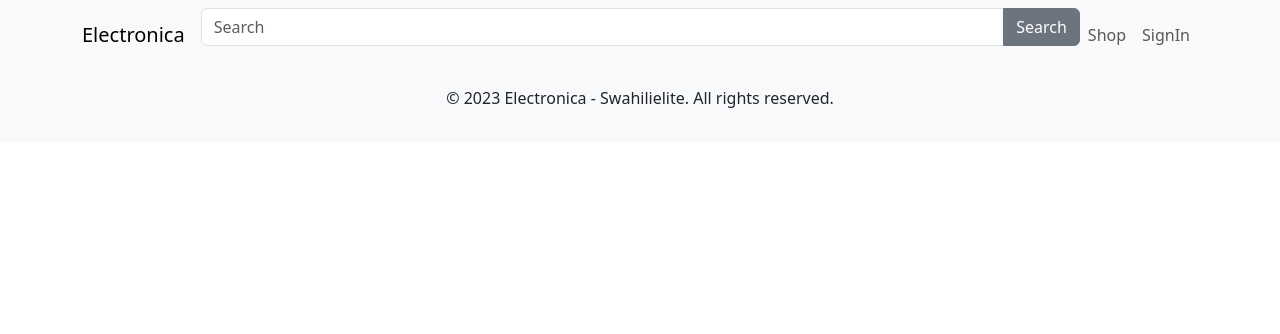
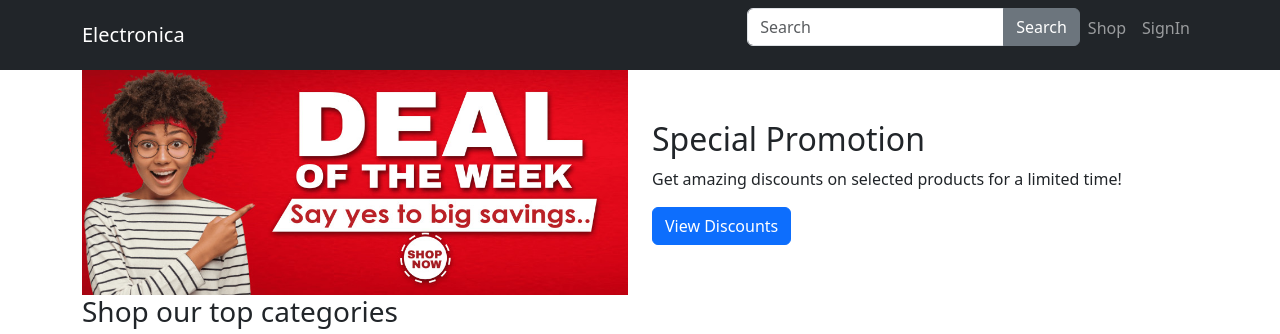
Before and after one commit to tzniceguy/electronica, a Django app: page / in a window 1280 px wide. Shown: the top 334 px of the page. Before the commit the page ends 108 px from the top, so only its background shows below. Run offline with Django 4.2, Linux system fonts and the light colour scheme; some libraries are stand-ins or nearby versions.

Commit message:
change of structure

```diff
--- a/shop/templates/index.html
+++ /dev/null
@@ -1,33 +0,0 @@
-{%extends 'base.html'%}
-
-{%block head %}
-    <!-- Header section -->
-    <header>
-        <nav class="navbar navbar-expand-lg navbar-light bg-light">
-            <div class="container">
-                <!-- Add your logo or site title here -->
-                <a class="navbar-brand" href="/">Electronica</a>
-
-                <!-- Search Form -->
-                <form class="input-group mb-3">
-                    <input type="text" class="form-control" placeholder="Search" aria-label="Search" aria-describedby="search-btn">
-                    <button class="btn btn-secondary" type="submit" id="search-btn">Search</button>
-                </form>
-
-                <!-- Add your navigation links here (e.g., Home, Shop, Contact, etc.) -->
-                <ul class="navbar-nav ms-auto">
-                    <li class="nav-item">
-                        <a class="nav-link" href="{% url 'shop' %}">Shop</a>
-                    </li>
-                    <li class="nav-item">
-                        <a class="nav-link" href="{% url 'users' %}">SignIn</a>
-                    </li>
-                </ul>
-            </div>
-        </nav>
-    </header>
-{% endblock %}
-
-{%block contents%}
-
-{%endblock%}
--- a/users/templates/base.html
+++ b/shop/templates/shop/base.html
@@ -3,15 +3,15 @@
 <head>
     <meta charset="UTF-8">
     <meta name="viewport" content="width=device-width, initial-scale=1.0">
-    <title>{%block title%}Electronica{%endblock%}</title>
+    <title>{% block title %}Electronica{% endblock %}</title>
     <link rel="stylesheet" href="https://cdn.jsdelivr.net/npm/bootstrap@5.3.0/dist/css/bootstrap.min.css">
 </head>
 
 <body>
+    {% block head %}
     <!-- Header section -->
-    {%block nav%}
     <header>
-        <nav class="navbar navbar-expand-lg navbar-light bg-light">
+        <nav class="navbar navbar-expand-lg navbar-dark bg-dark">
             <div class="container">
                 <!-- Add your logo or site title here -->
                 <a class="navbar-brand" href="/">Electronica</a>
@@ -19,27 +19,31 @@
                 <!-- Add your navigation links here (e.g., Home, Shop, Contact, etc.) -->
                 <ul class="navbar-nav ms-auto">
                     <li class="nav-item">
-                        <a class="nav-link" href="/">Home</a>
+                        <!-- Search Form -->
+                        <form class="input-group mb-3">
+                            <input type="text" class="form-control"  placeholder="Search">
+                            <button class="btn btn-secondary" type="submit" id="search-btn">Search</button>
+                         </form>
                     </li>
                     <li class="nav-item">
-                        <a class="nav-link" href="/shop">Shop</a>
+                        <a class="nav-link" href="{% url 'shop' %}">Shop</a>
                     </li>
                     <li class="nav-item">
-                        <a class="nav-link" href="/contact">Contact</a>
+                        <a class="nav-link" href="{% url 'users' %}">SignIn</a>
                     </li>
                 </ul>
             </div>
         </nav>
     </header>
-    {%endblock%}
+    {% endblock %}
     <!-- Main content section -->
-    {%block contents%}
-    <main>
+        {% block contents %}
+            <main>
 
+            </main>
+        {% endblock %}
 
-    </main>
-    {%endblock%}
-    {%block footer%}
+        {% block footer %}
     <!-- Footer section -->
     <footer class="mt-auto py-3 bg-light">
         <div class="container text-center">
@@ -47,9 +51,9 @@
             <p>&copy; 2023 Electronica - Swahilielite. All rights reserved.</p>
         </div>
     </footer>
-    {%endblock%}
+        {% endblock %}
     <!-- Bootstrap JS (Optional, only needed for certain components) -->
-    <script src="https://cdn.jsdelivr.net/npm/bootstrap@5.3.0/dist/js/bootstrap.min.js"></script>
 </body>
-
+<script src="https://cdnjs.cloudflare.com/ajax/libs/popper.js/2.10.2/umd/popper.min.js"></script>
+<script src="https://maxcdn.bootstrapcdn.com/bootstrap/5.3.0/js/bootstrap.min.js"></script>
 </html>
--- /dev/null
+++ b/shop/templates/shop/discounted-products.html
@@ -0,0 +1,4 @@
+{% extends './base.html' %}
+{% block contents %}
+
+{% endblock %}
--- /dev/null
+++ b/shop/templates/shop/index.html
@@ -0,0 +1,52 @@
+{% extends './base.html' %}
+
+{% block contents %}
+    <section class="banner">
+        <div class="container">
+            <div class="row align-items-center">
+                <div class="col-md-6">
+                    <!-- Add the banner image -->
+                    <img src=".../static/assets/20230721234434image_970x400-126.png" alt="Promotion Banner" class="img-fluid">
+                </div>
+                <div class="col-md-6">
+                    <div class="banner-content">
+                        <!-- Add the banner text and call-to-action button -->
+                        <h2>Special Promotion</h2>
+                        <p>Get amazing discounts on selected products for a limited time!</p>
+                        <a href="/discounted-products" class="btn btn-primary">View Discounts</a>
+                    </div>
+                </div>
+            </div>
+        </div>
+    </section>
+    <section class="shop-category-area">
+        <div class="container">
+            <div class="section-title-wrap">
+                <h3 class="section-title mb-40">Shop our top categories</h3>
+            </div>
+            <div class="shop-category-wrap d-flex flex-wrap justify-content-between">
+                <div class="shop-category-single-item">
+                    <img src="https://uploads-ssl.webflow.com/63e857eaeaf853471d5335ff/63e8c4e570738029a725e686_Furniture-min.png" loading="lazy" alt="" class="rounded float-start">
+                    <h3 class="category-title">Samsung</h3>
+                </div>
+                <div class="shop-category-single-item">
+                    <img src="https://uploads-ssl.webflow.com/63e857eaeaf853471d5335ff/63e8c4e52d6553668075697e_hand%20bag-min.png" loading="lazy" alt="" class="rounded float-start">
+                    <h3 class="category-title">Iphone</h3>
+                </div>
+                <div class="shop-category-single-item">
+                    <img src="https://uploads-ssl.webflow.com/63e857eaeaf853471d5335ff/63e8c4e460afc22b7ea53520_books-min.png" loading="lazy" alt="" class="rounded float-start">
+                    <h3 class="category-title">Huawei</h3>
+                </div>
+                <div class="shop-category-single-item">
+                    <img src="https://uploads-ssl.webflow.com/63e857eaeaf853471d5335ff/63e8c4e754ac2e32897cb53b_tech-min.png" loading="lazy" alt="" class="rounded float-start">
+                    <h3 class="category-title">Transion</h3>
+                </div>
+                <div class="shop-category-single-item">
+                    <img src="https://uploads-ssl.webflow.com/63e857eaeaf853471d5335ff/63e8c4e64b769118272f244f_sneakers-min.png" loading="lazy" alt="" class="rounded float-start">
+                    <h3 class="category-title">Others</h3>
+                </div>
+            </div>
+        </div>
+    </section>
+
+{% endblock %}
--- a/shop/urls.py
+++ b/shop/urls.py
@@ -2,7 +2,8 @@ from django.urls import path
 from . import views
 
 urlpatterns = [
-    path('', views.home, name='home'),
+    path('', views.home, name='shop'),
     path('products/', views.product_list, name='product_list'),
     path('product/<int:pk>/', views.product_detail, name='product_detail'),
+    path('discounted-products/', views.discount_product, name='discounted-products'),
 ]
--- a/shop/views.py
+++ b/shop/views.py
@@ -1,14 +1,18 @@
 from django.shortcuts import render, get_object_or_404
 from .models import Product
 # Create your views here.
+
 def home(request):
-    return render(request,'index.html')
+    return render(request,'shop/index.html')
 
 
 def product_list(request):
     products = Product.objects.all()
-    return render(request, 'product_list.html', {'products': products})
+    return render(request, 'shop/product_list.html', {'products': products})
 
 def product_detail(request, pk):
     product = get_object_or_404(Product, pk=pk)
-    return render(request, 'product_detail.html', {'product': product})
+    return render(request, 'shop/product_detail.html', {'product': product})
+
+def discount_product(request):
+    return render(request, 'shop/discounted-products.html')
--- a/users/templates/index.html
+++ /dev/null
@@ -1 +0,0 @@
-{% extends 'base.html' %}
--- a/shop/templates/base.html
+++ b/users/templates/users/base.html
@@ -3,39 +3,43 @@
 <head>
     <meta charset="UTF-8">
     <meta name="viewport" content="width=device-width, initial-scale=1.0">
-    <title>{%block title%}Electronica{%endblock%}</title>
+    <title>{% block title %} Electronica {% endblock %}</title>
     <link rel="stylesheet" href="https://cdn.jsdelivr.net/npm/bootstrap@5.3.0/dist/css/bootstrap.min.css">
 </head>
 
 <body>
-    {%block head%}
     <!-- Header section -->
+    {% block head %}
     <header>
         <nav class="navbar navbar-expand-lg navbar-dark bg-dark">
             <div class="container">
                 <!-- Add your logo or site title here -->
                 <a class="navbar-brand" href="/">Electronica</a>
 
-                <!-- Add your navigation links here (e.g., Home, Shop, Contact, etc.) -->
+                <!-- Add your navigation links here (e.g., Home, Shop, Contact, etc.)  -->
                 <ul class="navbar-nav ms-auto">
                     <li class="nav-item">
-                        <a class="nav-link" href="{%url 'shop'%}">Shop</a>
+                        <a class="nav-link" href="/">Home</a>
                     </li>
                     <li class="nav-item">
-                        <a class="nav-link" href="(%url 'users'%)">SignIn</a>
+                        <a class="nav-link" href="{% url 'shop' %}">Shop</a>
+                    </li>
+                    <li class="nav-item">
+                        <a class="nav-link" href="{% url 'users' %}">Contact</a>
                     </li>
                 </ul>
             </div>
         </nav>
     </header>
-    {%endblock%}
+    {% endblock %}
     <!-- Main content section -->
-        {%block contents%}
-            <main>
+    {% block contents %}
+    <main>
 
-            </main>
-        {%endblock%}
-        {%block footer%}
+
+    </main>
+    {% endblock %}
+    {% block footer %}
     <!-- Footer section -->
     <footer class="mt-auto py-3 bg-light">
         <div class="container text-center">
@@ -43,7 +47,7 @@
             <p>&copy; 2023 Electronica - Swahilielite. All rights reserved.</p>
         </div>
     </footer>
-        {%endblock%}
+    {% endblock %}
     <!-- Bootstrap JS (Optional, only needed for certain components) -->
     <script src="https://cdn.jsdelivr.net/npm/bootstrap@5.3.0/dist/js/bootstrap.min.js"></script>
 </body>
--- a/users/templates/login.html
+++ b/users/templates/users/login.html
@@ -1,4 +1,4 @@
-{%extends 'base.html'%}
+{%extends './base.html'%}
 {%block contents%}
 <div class="container mt-5">
     <div class="row justify-content-center">
--- a/users/templates/register.html
+++ b/users/templates/users/register.html
@@ -1,4 +1,5 @@
-{%extends 'base.html'%}
+{%extends './base.html'%}
+
 {%block contents%}
 <div class="container mt-5">
     <div class="row justify-content-center">
--- a/users/urls.py
+++ b/users/urls.py
@@ -2,7 +2,7 @@ from django.urls import path
 from . import views
 
 urlpatterns = [
-    path('', views.home, name='home'),
+    path('', views.user_login, name='users'),
     path('register/', views.register, name='register'),
     path('login/', views.user_login, name='login'),
     path('logout/', views.user_logout, name='logout'),
```
Also changed, not shown: shop/templates/product_list.html (deleted, +0 -38 lines), shop/templates/shop/product_list.html (added, +10 -0 lines), users/views.py (+3 -5 lines), shop/static/assets/20230721234434image_970x400-126.png (added), shop/templates/shop/product_detail.html (renamed from shop/templates/product_detail.html).
